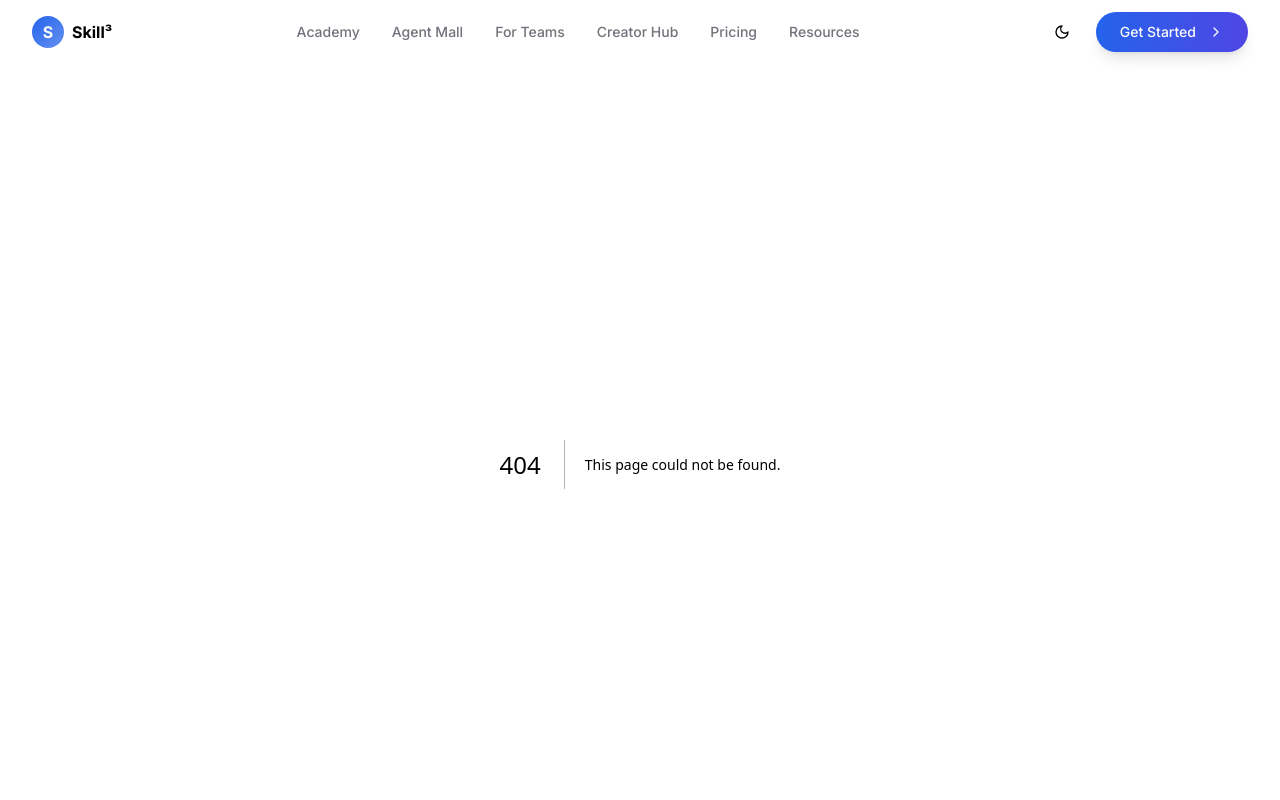
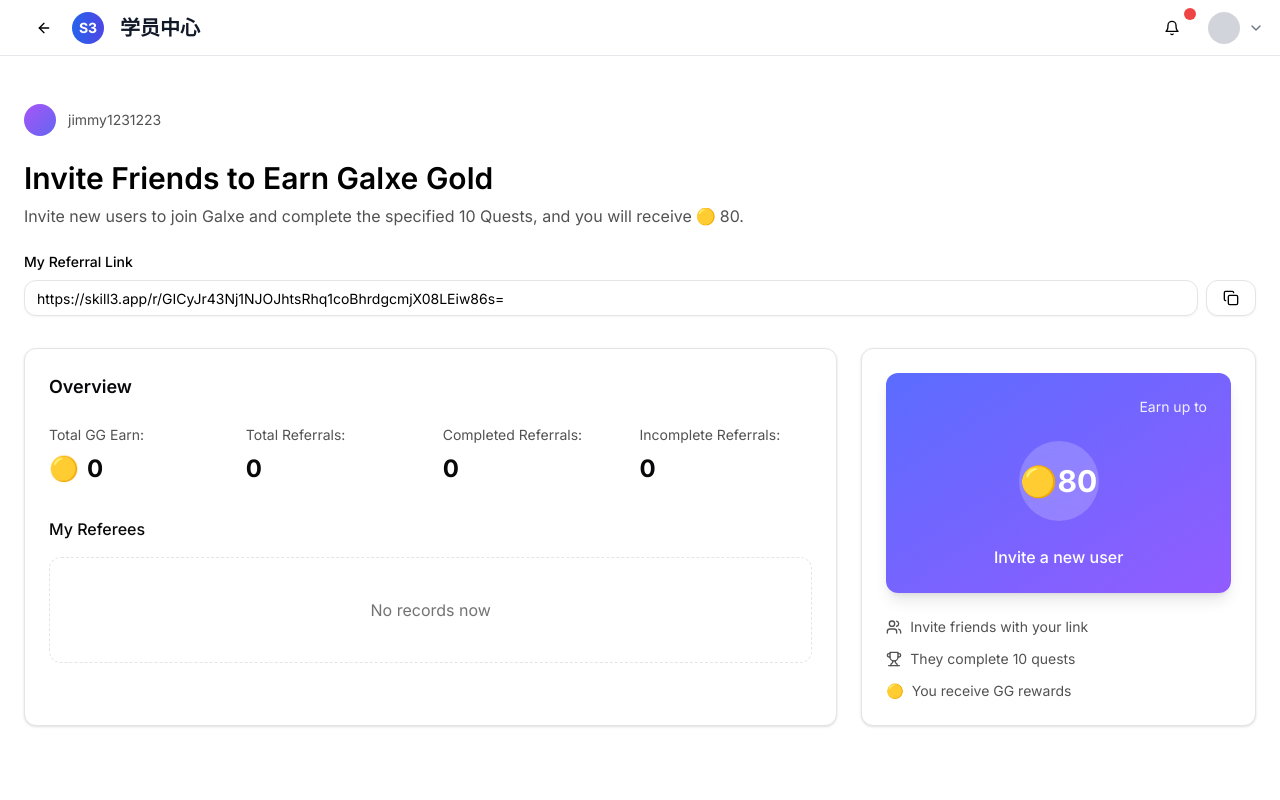
Before and after one commit to tech-skill3/skill3-landing, a Next.js app: page /invite in a window 1280 px wide. Before the commit this address had no page. Shown: the top 800 px of the page. Built offline with nearby package versions, Linux system fonts and the light colour scheme.

Commit message:
add invite page

```diff
--- a/app/footer-controller.tsx
+++ b/app/footer-controller.tsx
@@ -5,7 +5,7 @@
 
 export default function FooterController() {
   const pathname = usePathname()
-  const hide = pathname?.startsWith("/student-center")
+  const hide = pathname?.startsWith("/student-center") || pathname?.startsWith("/creator") || pathname?.startsWith("/invite")
   if (hide) return null
   return <Footer />
 }
--- a/app/header-controller.tsx
+++ b/app/header-controller.tsx
@@ -5,7 +5,7 @@
 
 export default function HeaderController() {
   const pathname = usePathname()
-  const hide = pathname?.startsWith("/student-center")
+  const hide = pathname?.startsWith("/student-center") || pathname?.startsWith("/creator") || pathname?.startsWith("/invite")
   if (hide) return null
   return <Header />
 }
--- /dev/null
+++ b/app/invite/page.tsx
@@ -0,0 +1,119 @@
+"use client"
+
+import { useState } from "react"
+import { Button } from "@/components/ui/button"
+import Link from "next/link"
+import { useRouter } from "next/navigation"
+import { StudentHeader } from "@/app/student-center/components/student-header"
+import { Card, CardContent } from "@/components/ui/card"
+import { Input } from "@/components/ui/input"
+import { Copy, Check, Users, Trophy } from "lucide-react"
+
+export default function InvitePage() {
+  const [copied, setCopied] = useState(false)
+  const router = useRouter()
+  // Placeholder referral code; replace with real data when available
+  const referralCode = "GICyJr43Nj1NJOJhtsRhq1coBhrdgcmjX08LEiw86s="
+  const referralUrl = `https://skill3.app/r/${referralCode}`
+
+  const handleCopy = async () => {
+    try {
+      await navigator.clipboard.writeText(referralUrl)
+      setCopied(true)
+      setTimeout(() => setCopied(false), 1500)
+    } catch {
+      setCopied(false)
+    }
+  }
+
+  return (
+    <div className="min-h-screen bg-white text-black dark:text-white dark:bg-neutral-900">
+      {/* Unified student header */}
+      <StudentHeader />
+
+      <div className="container px-4 md:px-6 py-8 md:py-12">
+        {/* Header */}
+        <div className="flex items-center gap-3 mb-6">
+          <div className="size-8 rounded-full bg-gradient-to-br from-purple-500 to-indigo-500" />
+          <div className="text-sm text-neutral-600 dark:text-neutral-300">jimmy1231223</div>
+        </div>
+
+        <h1 className="text-2xl md:text-3xl font-semibold mb-2">Invite Friends to Earn Galxe Gold</h1>
+        <p className="text-neutral-600 dark:text-neutral-300 mb-6">
+          Invite new users to join Galxe and complete the specified 10 Quests, and you will receive
+          <span className="mx-1">🟡</span>80.
+        </p>
+
+        {/* Referral Link */}
+        <div className="mb-8">
+          <div className="text-sm font-medium mb-2">My Referral Link</div>
+          <div className="flex items-center gap-2">
+            <Input readOnly value={referralUrl} className="bg-white border-neutral-200" />
+            <Button onClick={handleCopy} variant="outline" className="rounded-md">
+              {copied ? <Check className="size-4" /> : <Copy className="size-4" />}
+            </Button>
+          </div>
+        </div>
+
+        {/* Main Content */}
+        <div className="grid lg:grid-cols-3 gap-6">
+          {/* Left: Overview */}
+          <Card className="lg:col-span-2 border-neutral-200">
+            <CardContent className="p-6">
+              <h2 className="text-lg font-semibold mb-6">Overview</h2>
+              <div className="grid grid-cols-2 md:grid-cols-4 gap-6 mb-8">
+                <div>
+                  <div className="text-sm text-neutral-600 mb-2">Total GG Earn:</div>
+                  <div className="flex items-center gap-2 text-2xl font-bold">
+                    <span>🟡</span>
+                    <span>0</span>
+                  </div>
+                </div>
+                <div>
+                  <div className="text-sm text-neutral-600 mb-2">Total Referrals:</div>
+                  <div className="text-2xl font-bold">0</div>
+                </div>
+                <div>
+                  <div className="text-sm text-neutral-600 mb-2">Completed Referrals:</div>
+                  <div className="text-2xl font-bold">0</div>
+                </div>
+                <div>
+                  <div className="text-sm text-neutral-600 mb-2">Incomplete Referrals:</div>
+                  <div className="text-2xl font-bold">0</div>
+                </div>
+              </div>
+
+              <div>
+                <h3 className="text-base font-medium mb-4">My Referees</h3>
+                <div className="border border-dashed border-neutral-200 rounded-md p-10 text-center text-neutral-500">
+                  No records now
+                </div>
+              </div>
+            </CardContent>
+          </Card>
+
+          {/* Right: Promo Card */}
+          <Card className="border-neutral-200">
+            <CardContent className="p-6">
+              <div className="rounded-xl bg-gradient-to-br from-[#5B6CFF] to-[#925CFF] p-6 text-white shadow-lg">
+                <div className="text-right text-sm opacity-90">Earn up to</div>
+                <div className="flex items-center justify-center my-6">
+                  <div className="size-20 rounded-full bg-white/20 backdrop-blur flex items-center justify-center text-3xl font-bold">
+                    🟡80
+                  </div>
+                </div>
+                <div className="text-center font-medium">Invite a new user</div>
+              </div>
+
+              <div className="mt-6 space-y-3 text-sm text-neutral-600">
+                <div className="flex items-center gap-2"><Users className="size-4" /> Invite friends with your link</div>
+                <div className="flex items-center gap-2"><Trophy className="size-4" /> They complete 10 quests</div>
+                <div className="flex items-center gap-2"><span>🟡</span> You receive GG rewards</div>
+              </div>
+            </CardContent>
+          </Card>
+        </div>
+      </div>
+    </div>
+  )
+}
--- a/app/student-center/components/student-header.tsx
+++ b/app/student-center/components/student-header.tsx
@@ -1,16 +1,20 @@
 'use client'
 
-import { Bell } from 'lucide-react'
+import { Bell, ArrowLeft } from 'lucide-react'
 import { Button } from '@/components/ui/button'
 import UserMenu from './user-menu'
+import { useRouter } from 'next/navigation'
 
 export function StudentHeader() {
+  const router = useRouter()
   return (
     <header className="sticky top-0 z-40 bg-white/95 backdrop-blur border-b border-gray-200 h-14">
       <div className="px-4 h-14 flex items-center justify-between">
         {/* 返回按钮和Logo */}
         <div className="flex items-center pl-2">
-
+          <Button variant="ghost" size="sm" className="mr-2" onClick={() => router.back()}>
+            <ArrowLeft className="h-4 w-4" />
+          </Button>
           <div className="w-8 h-8 bg-gradient-to-r from-blue-600 to-indigo-600 rounded-lg flex items-center justify-center">
             <span className="text-white font-bold text-sm">S3</span>
           </div>
--- a/app/student-center/components/user-menu.tsx
+++ b/app/student-center/components/user-menu.tsx
@@ -1,27 +1,34 @@
 "use client"
 
-import { useState } from 'react'
+import { useEffect, useRef, useState } from 'react'
 import Link from 'next/link'
 import { ChevronDown } from 'lucide-react'
 
 export default function UserMenu() {
   const [open, setOpen] = useState(false)
+  const containerRef = useRef<HTMLDivElement>(null)
+
+  useEffect(() => {
+    const handleClickOutside = (e: MouseEvent) => {
+      if (containerRef.current && !containerRef.current.contains(e.target as Node)) {
+        setOpen(false)
+      }
+    }
+    document.addEventListener('mousedown', handleClickOutside)
+    return () => document.removeEventListener('mousedown', handleClickOutside)
+  }, [])
 
   return (
-    <div
-      className="relative"
-      onMouseEnter={() => setOpen(true)}
-      onMouseLeave={() => setOpen(false)}
-    >
-      <button className="flex items-center gap-2">
+    <div className="relative" ref={containerRef}>
+      <button className="flex items-center gap-2" onClick={() => setOpen((v) => !v)}>
         <div className="w-8 h-8 bg-gray-300 rounded-full" />
         <ChevronDown className="h-4 w-4 text-gray-500" />
       </button>
 
       {open && (
-        <div className="absolute right-0 mt-2 w-56 rounded-lg border bg-white shadow-lg p-2 z-50">
+        <div className="absolute right-0 top-full w-56 rounded-lg border bg-white shadow-lg p-2 z-50 mt-2">
           <div className="px-3 py-2 text-xs text-gray-500">Galxe+</div>
-          <Link href="#" className="block px-3 py-2 rounded-md hover:bg-gray-50">Invite to Earn</Link>
+          <Link href="/invite" className="block px-3 py-2 rounded-md hover:bg-gray-50">Invite to Earn</Link>
           <Link href="#" className="block px-3 py-2 rounded-md hover:bg-gray-50">View on Ethereum</Link>
           <Link href="#" className="block px-3 py-2 rounded-md hover:bg-gray-50">Settings</Link>
           <Link href="#" className="block px-3 py-2 rounded-md hover:bg-gray-50">Switch Account</Link>
--- a/components/header.tsx
+++ b/components/header.tsx
@@ -83,6 +83,7 @@
           >
             Pricing
           </Link>
+
           <Link
             href="#resources"
             className="text-sm font-medium text-muted-foreground transition-colors hover:text-foreground"
@@ -95,6 +96,7 @@
             {mounted && theme === "dark" ? <Sun className="size-[18px]" /> : <Moon className="size-[18px]" />}
             <span className="sr-only">Toggle theme</span>
           </Button>
+
           <Button
             onClick={() => setWalletModalOpen(true)}
             className="rounded-full h-10 px-6 text-sm bg-gradient-to-r from-blue-600 to-indigo-600 hover:from-blue-700 hover:to-indigo-700 shadow-lg"
@@ -119,7 +121,7 @@
           initial={{ opacity: 0, y: -20 }}
           animate={{ opacity: 1, y: 0 }}
           exit={{ opacity: 0, y: -20 }}
-          className="md:hidden absolute top-16 inset-x-0 bg-background/95 backdrop-blur-lg border-b"
+          className="md:hidden fixed top-16 inset-x-0 z-[60] bg-background/95 backdrop-blur-lg border-b"
         >
           <div className="container py-4 flex flex-col gap-4">
             <Link href="/academy" className="py-2 text-sm font-medium" onClick={() => setMobileMenuOpen(false)}>
@@ -140,7 +142,13 @@
             <Link href="#resources" className="py-2 text-sm font-medium" onClick={() => setMobileMenuOpen(false)}>
               Resources
             </Link>
+            <Link href="/invite" className="py-2 text-sm font-medium" onClick={() => setMobileMenuOpen(false)}>
+              Invite to Earn
+            </Link>
             <div className="flex flex-col gap-2 pt-2 border-t">
+              <Button asChild className="rounded-full h-10 px-6 text-sm" variant="outline" onClick={() => setMobileMenuOpen(false)}>
+                <Link href="/invite" prefetch={false}>Invite to Earn</Link>
+              </Button>
               <Button
                 onClick={() => setWalletModalOpen(true)}
                 className="rounded-full h-10 px-6 text-sm bg-gradient-to-r from-blue-600 to-indigo-600 hover:from-blue-700 hover:to-indigo-700 shadow-lg"
```
